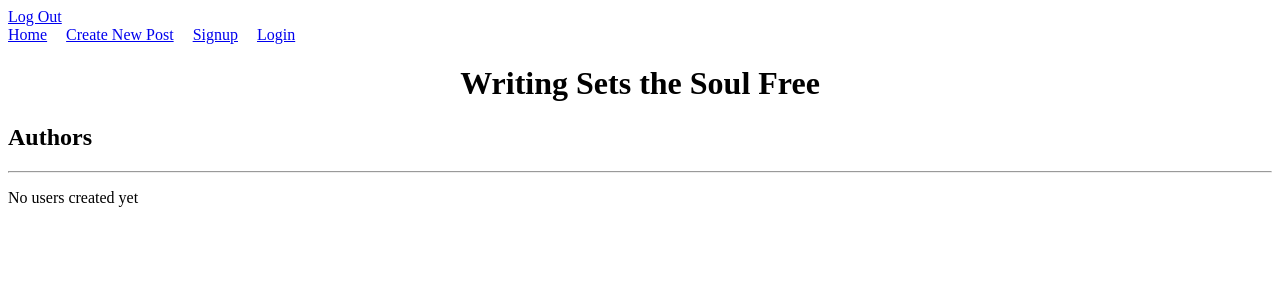
After one commit to jessicasbecker/blogz, a Flask app: page /index in a window 1280 px wide. The commit adds this page. Shown: the top 300 px of the page. Run offline with Flask 2, Linux system fonts and the light colour scheme.

Commit message:
This is the final project

```diff
--- a/main.py
+++ b/main.py
@@ -1,9 +1,10 @@
+#blogz
 from flask import Flask, request, redirect, render_template, session, flash
 from flask_sqlalchemy import SQLAlchemy
 
 app = Flask(__name__)
 app.config['DEBUG'] = True
-app.config['SQLALCHEMY_DATABASE_URI'] = 'mysql+pymysql://build-a-blog:launchcode@localhost:8889/build-a-blog'
+app.config['SQLALCHEMY_DATABASE_URI'] = 'mysql+pymysql://blogz:launchcode@localhost:8889/blogz'
 app.config['SQLALCHEMY_ECHO'] = True
 db = SQLAlchemy(app)
 app.secret_key = 'y337kGcys&zP3B'
@@ -26,18 +27,90 @@ class Blog(db.Model):
     body =db.Column(db.String(4000))
 
     #completed = db.Column(db.Boolean)
-    #owner_id = db.Column(db.Integer, db.ForeignKey('user.id'))
+    owner_id = db.Column(db.Integer, db.ForeignKey('user.id'))
 
-    def __init__(self, name, body):
+    def __init__(self, name, body, owner):
         self.name = name
         self.body = body
+        self.owner = owner
+
+class User(db.Model):
+    id = db.Column(db.Integer, primary_key=True)
+    email = db.Column(db.String(120), unique=True)
+    password = db.Column(db.String(120))
+    blogs = db.relationship('Blog', backref='owner')
+
+    def __init__(self, email, password):
+        self.email = email
+        self.password = password
+
+@app.route('/index', methods=['POST', 'GET'])
+def index():
+    users = User.query.all()
+    return render_template('index.html', users=users)
+
+@app.route('/')
+def mainpage():
+    return render_template('index.html')
+
+@app.before_request
+def require_login():
+    allowed_routes = ['login', 'signup', 'blogs', 'index']
+    if request.endpoint not in allowed_routes and 'email' not in session:
+        return redirect('/index')
 
 
-@app.route('/', methods=['POST', 'GET'])
-def index():
+@app.route('/login', methods=['POST', 'GET'])
+def login():
+    if request.method == 'POST':
+        email = request.form['email']
+        password = request.form['password']
+        user = User.query.filter_by(email=email).first()
+        if user and user.password == password:
+            #session is a flask element that will remember the user across other pages
+            session['email'] = email
+            flash("Logged in")
+            return redirect('/index')
+        else:
+            flash("User password is incorrect or user does not exist. Pls try again.", "error")
+
+    return render_template('login.html')
+
+
+@app.route('/signup', methods=['POST', 'GET'])
+def signup():
+    if request.method == 'POST':
+        email = request.form['email']
+        password = request.form['password']
+        verify = request.form['verify']
+
+        existing_user = User.query.filter_by(email=email).first()
+        if not existing_user:
+            new_user = User(email, password)
+            db.session.add(new_user)
+            db.session.commit()
+            session['email'] = email
+            return redirect('/index')
+        else:
+            return '<h1>Duplicate User!</h1>'
+
+    return render_template('signup.html')
+
+@app.route('/logout')
+def logout():
+    del session['email']
+    return redirect('/index')
+
+
+@app.route('/blogs', methods=['POST', 'GET'])
+def blog_display():
+    user_id =str(request.args.get('user'))
+    owner = Blog.query.filter_by(id=user_id).first()
+
     blog_id =str(request.args.get('id'))
-    blogs = Blog.query.all()
+    blogs = Blog.query.filter_by(owner=owner).all()
     myentry = Blog.query.get(blog_id)
+
     return render_template('blogs.html', blogs=blogs, myentry=myentry)
 
 @app.route('/newpost', methods=['POST', 'GET'])
@@ -57,10 +130,11 @@ def newpost():
             return render_template('/newpost.html', title_error=title_error_msg, body_error=body_error_msg, blog_title=blog_title)
 
         else:
-            newpost = Blog(blog_title, blog_body)
+            owner = User.query.filter_by(email=session['email']).first()
+            newpost = Blog(blog_title, blog_body, owner)
             db.session.add(newpost)
             db.session.commit()
-            return redirect('/?id=' + str(newpost.id))
+            return redirect('blogs?id=' + str(newpost.id))
 
     else:
         return render_template('newpost.html')
--- a/templates/base.html
+++ b/templates/base.html
@@ -1,6 +1,6 @@
 <!doctype html>
 <html>
-    <head>
+    <head style="background-color:DodgerBlue;">
         <title>{{title}}</title>
         <style>
             .error {
@@ -10,6 +10,9 @@
     </head>
 <body>
 
+    <div>
+        <a href='/logout'>Log Out</a>
+    </div>
 
 
 
--- a/templates/blogs.html
+++ b/templates/blogs.html
@@ -1,10 +1,10 @@
 {% extends "base.html" %}
 
 {% block content %}
-    <a href='/' style='margin-right: 15px;'>Home</a>
+    <a href='/index' style='margin-right: 15px;'>Home</a>
     <a href='/newpost'>Create New Post</a><br><br>
 
-    <h1 style="text-align: center;">Jessica's Blog</h1>
+    <h1 style="text-align: center;">Writing Sets the Soul Free</h1>
 
     {% if not myentry %}
     <h2>Blog Posts</h2>
@@ -16,7 +16,7 @@
 
     <ul style="list-style: none;">
         {% for blog in blogs %}
-            <li><strong><a href='./?id={{blog.id}}'>{{blog.name}}</a></strong>
+            <li><strong><a href='blogs?id={{blog.id}}'>{{blog.name}}</a></strong>
                 <br>{{blog.body}}
             </li>
             <hr />
--- /dev/null
+++ b/templates/index.html
@@ -0,0 +1,30 @@
+{% extends "base.html" %}
+
+{% block content %}
+    <a href='/index' style='margin-right: 15px;'>Home</a>
+    <a href='/newpost' style='margin-right: 15px;'>Create New Post</a>
+    <a href ='/signup'style='margin-right: 15px;'>Signup</a>
+    <a href ='/login'style='margin-right: 15px;'>Login</a>
+
+
+    <h1 style="text-align: center;">Writing Sets the Soul Free</h1>
+
+
+    <h2>Authors</h2>
+
+    <hr />
+    {% if users|length == 0 %}
+    <p>No users created yet</p>
+    {% else %}{% endif %}
+
+    <ul style="list-style: none;">
+        {% for user in users %}
+            <li><strong><a href='blogs?user={{user.id}}'>{{user.email}}</a></strong>
+
+            </li>
+            <hr />
+            {% endfor %}
+    </ul>
+
+
+{% endblock %}
--- a/templates/newpost.html
+++ b/templates/newpost.html
@@ -15,7 +15,7 @@
         </label>
         <span class="error">{{title_error}}</span><br><br>
         <label>
-            <textarea rows="20" cols="70" name='body' placeholder="Enter Text Here"> {{blog_body}}</textarea>
+            <textarea rows="20" cols="70" name='body' wrap='soft' placeholder="Enter Text Here"> {{blog_body}}</textarea>
         </label>
         <span class="error">{{body_error}}</span>
         <input type="submit" value='Add Entry' />
```
Also changed, not shown: templates/login.html (added, +23 -0 lines), templates/signup.html (added, +28 -0 lines).
